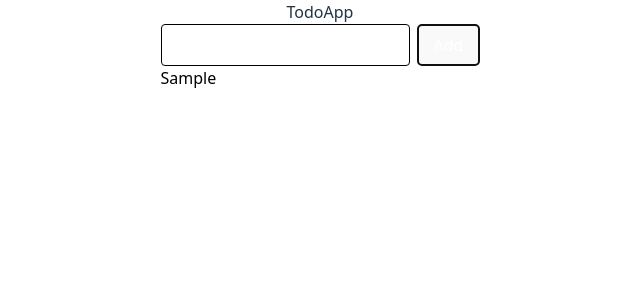
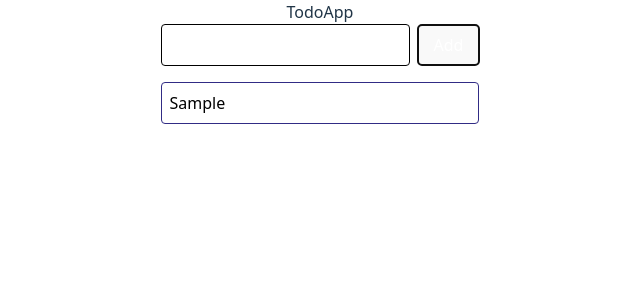
Before and after one commit to mannyblum/TaskApp, a React (Vite) app: page / in a window 1280 px wide. Both pictures are taken after typing "Sample" into the empty fields and a click on the button "Add". Shown: the top 300 px of the page, without its empty margins (320-960 px from the left). Built offline with nearby package versions, Linux system fonts and the light colour scheme.

Commit message:
changing task array of strings to array of objects to future proof. added id value. basic styles to list item

```diff
--- a/src/App.tsx
+++ b/src/App.tsx
@@ -1,23 +1,38 @@
 import { useState } from "react";
 
+type Task = {
+  name: string;
+  id: number;
+};
+
 const TodoApp = () => {
-  const [tasks, setTasks] = useState<string[]>([]);
-  const [task, setTask] = useState<string>("");
+  const [tasks, setTasks] = useState<Task[]>([]);
+  const [task, setTask] = useState<Task>({ name: "", id: 0 });
 
-  const handleAddTask = (e: React.FormEvent<HTMLFormElement>) => {
+  const handleAddTask = (e: React.ChangeEvent<HTMLFormElement>) => {
     e.preventDefault();
-    setTasks((prev) => [...prev, task]);
-    ``;
-    setTask("");
+
+    const newTask: Task = {
+      id: Date.now(),
+      name: task.name,
+    };
+
+    // add new task to array of tasks
+    setTasks([...tasks, newTask]);
+
+    // clear task object
+    setTask({ name: "", id: 0 });
   };
 
   return (
     <div>
-      <form onSubmit={handleAddTask}>
+      <form onSubmit={handleAddTask} className="mb-4">
         <input
-          value={task}
-          onChange={(e) => setTask(e.target.value)}
-          className="border border-black text-black rounded-sm color p-2 mr-2"
+          value={task.name}
+          onChange={(e) =>
+            setTask((prevTask) => ({ ...prevTask, name: e.target.value }))
+          }
+          className="border border-black text-black rounded-sm p-2 mr-2"
         />
         <button className="text-white bg-indigo-700 rounded-sm p-2 px-4 ">
           Add
@@ -26,8 +41,11 @@ const TodoApp = () => {
       <ul>
         {tasks.map((t, i) => {
           return (
-            <li key={t + "-" + i} className="text-black">
-              {t}
+            <li
+              key={t + "-" + i}
+              className="text-black border border-indigo-900 rounded-sm p-2 mb-2"
+            >
+              {t.name}
             </li>
           );
         })}
```
